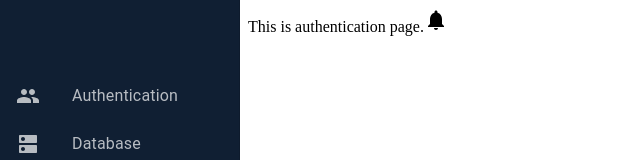
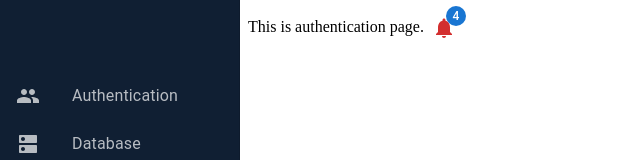
Before and after one commit to Mattarek/react-materialUI-practice, a React (Vite) app: page /machinelLearning in a window 1280 px wide. Shown: the top 160 px of the page, without its empty margins (0-640 px from the left). Built offline with nearby package versions, Linux system fonts and the light colour scheme.

Commit message:
Bad import from materialUI has been corected

```diff
--- a/src/components/common/Notifications/Notifications.tsx
+++ b/src/components/common/Notifications/Notifications.tsx
@@ -22,8 +22,11 @@ export const Notifications = ({
     iconColor,
     badgeContent,
 }: NotificationsProps) => {
+    const newNotifications = `You have ${badgeContent} new notifications!`;
+    const noNotifications = `No new notifications`;
+
     return (
-        <Tooltip title={`You have ${badgeContent} new notifications!`}>
+        <Tooltip title={badgeContent ? newNotifications : noNotifications}>
             <IconButton color={iconColor}>
                 <Badge
                     badgeContent={badgeContent}
--- a/src/views/Authentication.tsx
+++ b/src/views/Authentication.tsx
@@ -1,5 +1,5 @@
-import NotificationsIcon from '@mui/icons-material/Notifications';
 import Grid from '@mui/material/Grid';
+import { Notifications } from '../components/common/Notifications/Notifications';
 
 export const Authentication = () => {
     return (
@@ -7,7 +7,7 @@ export const Authentication = () => {
             item
             xs={8}>
             This is authentication page.
-            <NotificationsIcon
+            <Notifications
                 iconColor='error'
                 badgeContent={4}
             />
```
